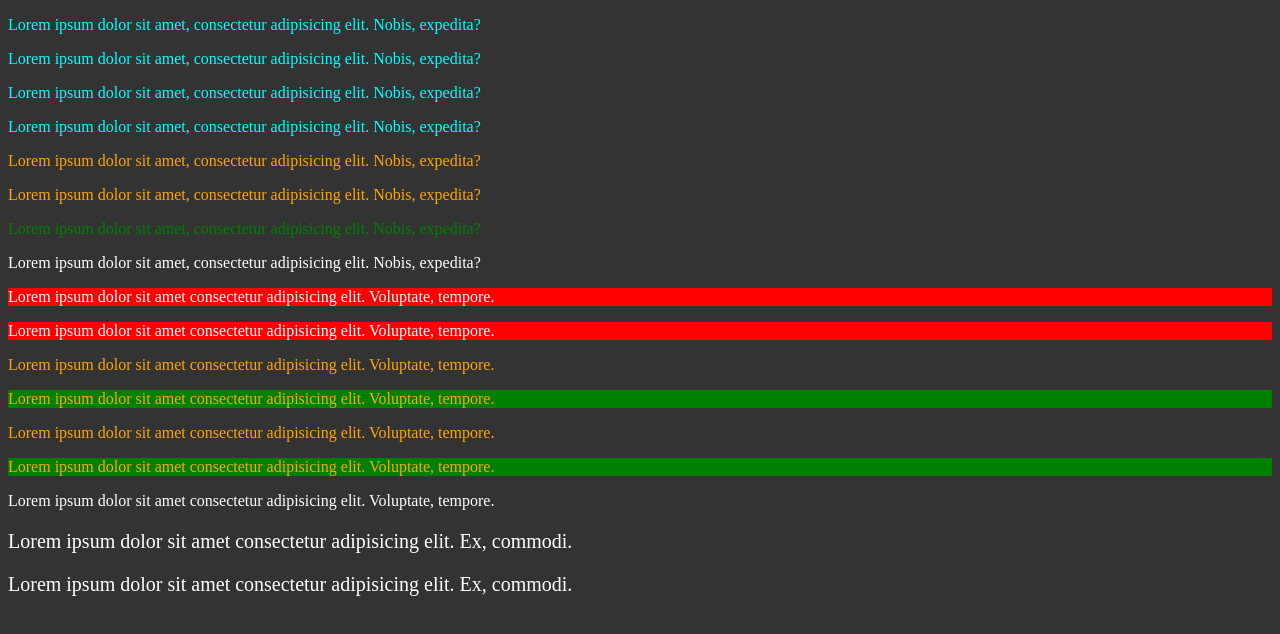
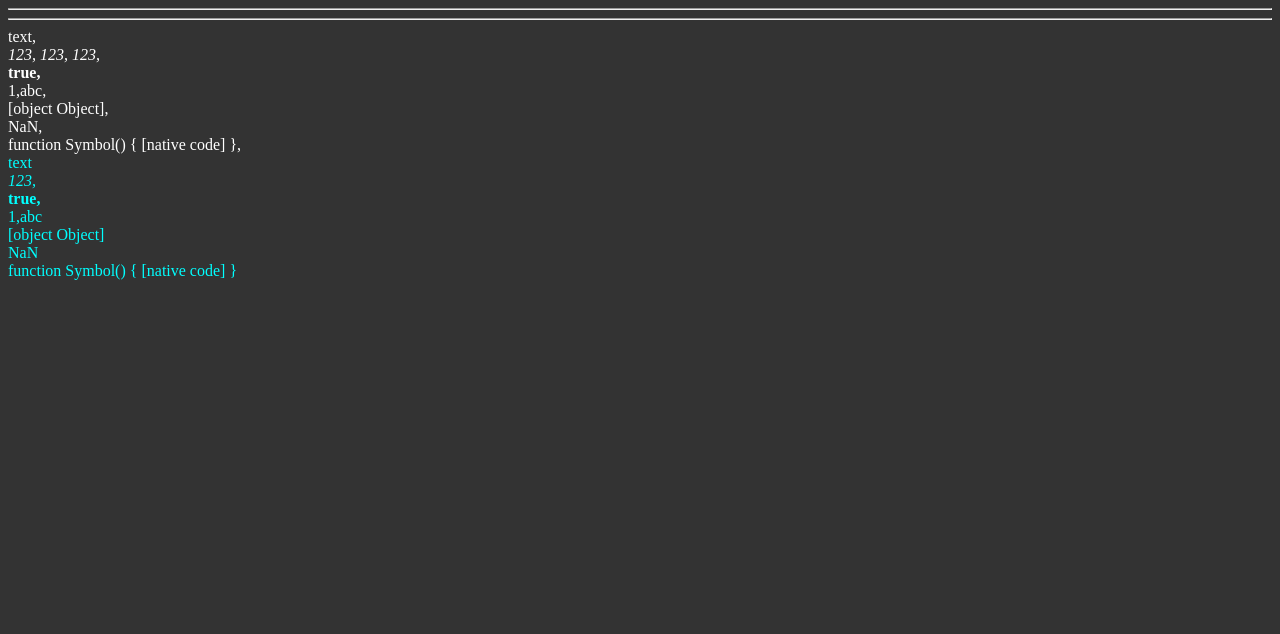
Before and after one commit to Yuri-Simonov/My-Angular-Course, an Angular app: page / in a window 1280 px wide. Shown: the top 634 px of the page. Built offline with nearby package versions, Linux system fonts and the light colour scheme.

Commit message:
15. Новый синтаксис структурных директив @if, @for и @switch+@case + плагин prettier 3.1

```diff
--- a/package.json
+++ b/package.json
@@ -33,6 +33,7 @@
     "karma-coverage": "~2.2.0",
     "karma-jasmine": "~5.1.0",
     "karma-jasmine-html-reporter": "~2.1.0",
+    "prettier": "3.1",
     "typescript": "~5.2.2"
   }
 }
--- a/src/app/app.component.html
+++ b/src/app/app.component.html
@@ -1,76 +1,121 @@
-<p class="aqua">
-  Lorem ipsum dolor sit amet, consectetur adipisicing elit. Nobis, expedita?
-</p>
-<p class="aqua">
-  Lorem ipsum dolor sit amet, consectetur adipisicing elit. Nobis, expedita?
+<!-- ====================================================== -->
+<!-- if -->
+<!-- ====================================================== -->
+
+<!-- <button (click)="toggler = !toggler">Кнопка</button> -->
+
+<!-- <p *ngIf="toggler">
+  Lorem ipsum dolor sit amet consectetur, adipisicing elit. Eligendi, tempore.
+</p> -->
+
+<!-- @if (toggler) {
+  <p class="aqua">
+    Lorem ipsum dolor sit amet consectetur, adipisicing elit. Eligendi, tempore.
+  </p>
+} -->
+
+<!-- === -->
+<!-- <p *ngIf="toggler; else test">
+  Lorem ipsum dolor sit amet consectetur, adipisicing elit. Eligendi, tempore.
 </p>
 
-<p [class]="'aqua'">
-  Lorem ipsum dolor sit amet, consectetur adipisicing elit. Nobis, expedita?
-</p>
+<ng-template #test>
+  <p>Текст из ng-template</p>
+</ng-template>
 
-<p [class]="'aqua red green'">
-  Lorem ipsum dolor sit amet, consectetur adipisicing elit. Nobis, expedita?
-</p>
+@if (toggler) {
+  <p class="aqua">
+    Lorem ipsum dolor sit amet consectetur, adipisicing elit. Eligendi, tempore.
+  </p>
+} @else {
+  <p class="aqua">Текст из else</p>
+} -->
 
-<p [class]="color">
-  Lorem ipsum dolor sit amet, consectetur adipisicing elit. Nobis, expedita?
-</p>
+<!-- @if (toggler) {
+  <p class="aqua">
+    Lorem ipsum dolor sit amet consectetur, adipisicing elit. Eligendi, tempore.
+  </p>
+} @else if (true) {
+  <p class="aqua">Еще одно условие</p>
+} @else if (true) {
+  <p class="aqua">Еще одно условие</p>
+} @else {
+  <p class="aqua">Текст из else</p>
+} -->
 
-<p [class]="['aqua', 'red', color, 'green']">
-  Lorem ipsum dolor sit amet, consectetur adipisicing elit. Nobis, expedita?
-</p>
+<hr />
+<!-- ====================================================== -->
+<!-- for -->
+<!-- ====================================================== -->
 
-<p [class]="{ green: true, color: false }">
-  Lorem ipsum dolor sit amet, consectetur adipisicing elit. Nobis, expedita?
-</p>
+<!-- <div *ngFor="let item of arr; trackBy: someTrackByMethod">
+  <span>{{ item }}</span>
+</div> -->
 
-<p [class]="{ 'green red pink': true, color: false }">
-  Lorem ipsum dolor sit amet, consectetur adipisicing elit. Nobis, expedita?
-</p>
+<!-- @for (item of arr; track item) {
+  <div class="aqua">
+    <span>{{ item }}</span>
+  </div>
+} -->
 
-<!-- ============================  -->
+<!-- @for (item of arr; track item; let i = $index) {
+  <div class="aqua">
+    <span>{{ i }}</span>
+  </div>
+}
+<hr />
+@for (item of arr; track item) {
+  <div class="aqua">
+    <span>{{ $index }}</span>
+  </div>
+} -->
 
-<p style="background: red">
-  Lorem ipsum dolor sit amet consectetur adipisicing elit. Voluptate, tempore.
-</p>
+<!-- @for (item of arr; track item; let parentIndex = $index) {
+  @for (item of arr; track item; let childIndex = $index) {
+    <div class="aqua">
+      <span>{{ childIndex }}</span>
+    </div>
+  }
+} -->
 
-<p [style]="'background: red'">
-  Lorem ipsum dolor sit amet consectetur adipisicing elit. Voluptate, tempore.
-</p>
+<!-- @for (item of []; track item) {
+  <div class="aqua">
+    <span>{{ item }}</span>
+  </div>
+} @empty {
+  <p class="aqua">Массив пустой</p>
+} -->
 
-<!-- <p ngStyle="background: red">
-  Lorem ipsum dolor sit amet consectetur adipisicing elit. Voluptate, tempore.
-</p>
+<hr />
+<!-- ====================================================== -->
+<!-- switch/case -->
+<!-- ====================================================== -->
+<div *ngFor="let item of arr" [ngSwitch]="item">
+  <i *ngSwitchCase="123">{{ item }}, </i>
+  <i *ngSwitchCase="123">{{ item }}, </i>
+  <i *ngSwitchCase="123">{{ item }}, </i>
+  <b *ngSwitchCase="true">{{ item }}, </b>
+  <span *ngSwitchDefault>{{ item }}, </span>
+</div>
 
-<p [ngStyle]="'background: red'">
-  Lorem ipsum dolor sit amet consectetur adipisicing elit. Voluptate, tempore.
-</p>  -->
-
-<p [ngStyle]="{color, background1: 'red'}">
-  Lorem ipsum dolor sit amet consectetur adipisicing elit. Voluptate, tempore.
-</p>
-
-<p [ngStyle]="cssProperties">
-  Lorem ipsum dolor sit amet consectetur adipisicing elit. Voluptate, tempore.
-</p>
-
-<p [style]="{color, background1: 'red'}">
-  Lorem ipsum dolor sit amet consectetur adipisicing elit. Voluptate, tempore.
-</p>
-
-<p [style]="cssProperties">
-  Lorem ipsum dolor sit amet consectetur adipisicing elit. Voluptate, tempore.
-</p>
-
-<p>
-  Lorem ipsum dolor sit amet consectetur adipisicing elit. Voluptate, tempore.
-</p>
-
-<p [style.font-size.px]="20">
-  Lorem ipsum dolor sit amet consectetur adipisicing elit. Ex, commodi.
-</p>
-
-<p [ngStyle]="{ 'font-size.px': 20 }">
-  Lorem ipsum dolor sit amet consectetur adipisicing elit. Ex, commodi.
-</p>
+@for (item of arr; track $index) {
+  <div class="aqua">
+    @switch (item) {
+      @case (123) {
+        <i>{{ item }}, </i>
+      }
+      @case (123) {
+        <i>{{ item }}, </i>
+      }
+      @case (123) {
+        <i>{{ item }}, </i>
+      }
+      @case (true) {
+        <b>{{ item }}, </b>
+      }
+      @default {
+        <span>{{ item }}</span>
+      }
+    }
+  </div>
+}
--- a/src/app/app.component.ts
+++ b/src/app/app.component.ts
@@ -6,7 +6,12 @@ import { Component } from '@angular/core';
   styleUrls: ['./app.component.scss'],
 })
 export class AppComponent {
-  color: string = 'orange';
+  toggler: boolean = true;
+  arr: any[] = ['text', 123, true, [1, 'abc'], { key: 'key' }, NaN, Symbol];
 
-  cssProperties = { color: 'orange', background: 'green' };
+  someTrackByMethod(index: number, item: any) {
+    console.log(1);
+
+    return item;
+  }
 }
```
Also changed, not shown: 1 other file (tests, documents, lock files or other folders).
